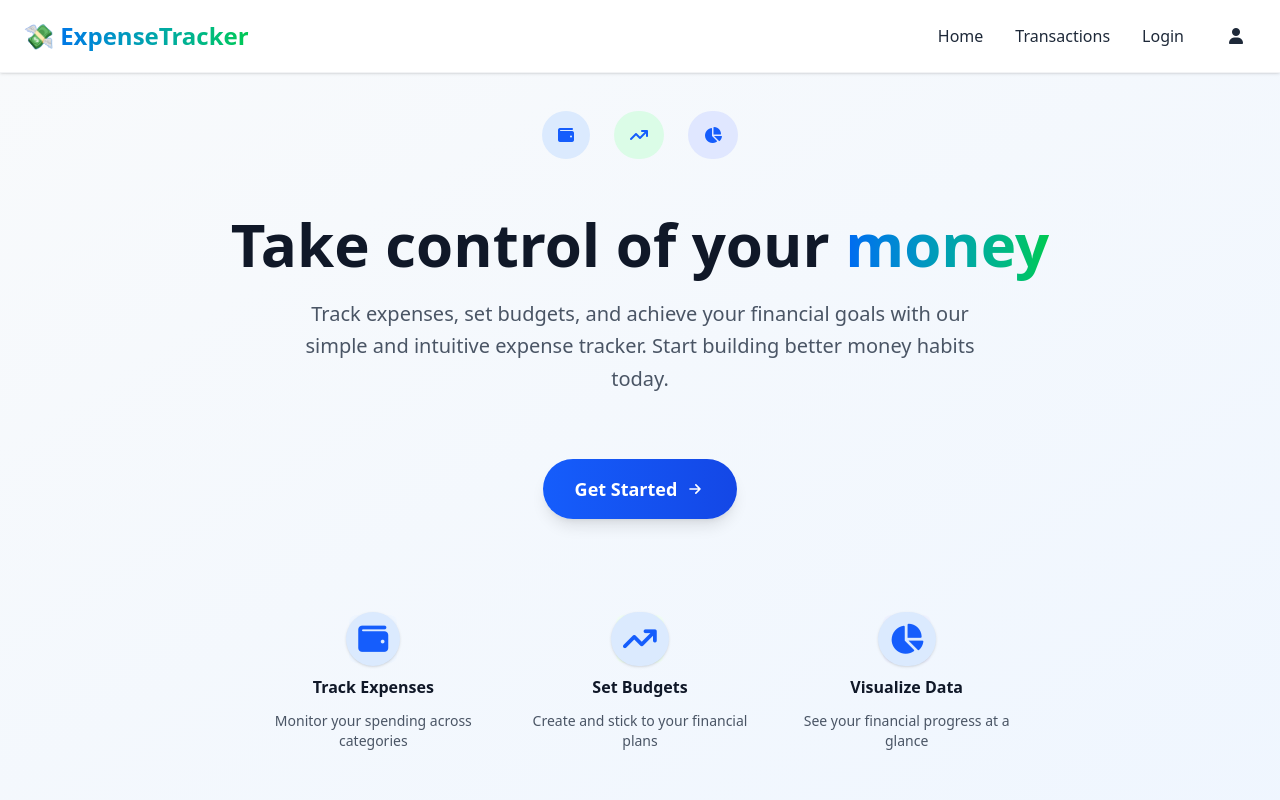
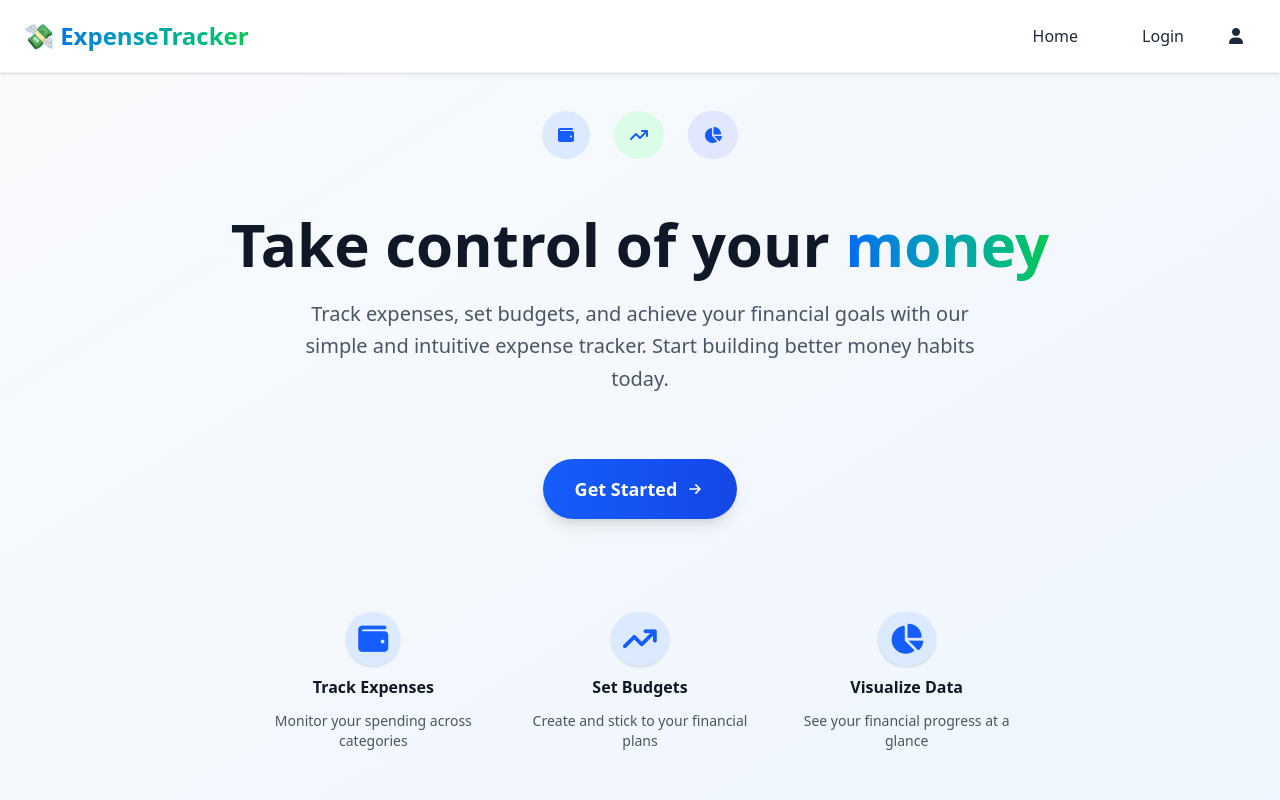
Before and after one commit to Aryan-404-404/Expense-Tracker, a React (Vite) app in the folder frontend-expenses/: page / in a window 1280 px wide. Shown: the top 800 px of the page. Built offline with nearby package versions, Linux system fonts and the light colour scheme; no server answers.

Commit message:
Added condition for transaction route

```diff
--- a/frontend-expenses/src/components/Navbar.jsx
+++ b/frontend-expenses/src/components/Navbar.jsx
@@ -67,9 +67,11 @@ const Navbar = () => {
                     </Link>
                 </li>
                 <li>
-                    <Link to="/transactions" className="hover:text-blue-600 transition-colors duration-200 font-medium">
-                        Transactions
-                    </Link>
+                    {user && (
+                        <Link to="/transactions" className="hover:text-blue-600 transition-colors duration-200 font-medium">
+                            Transactions
+                        </Link>
+                    )}
                 </li>
                 {!user && (
                     <Link to="/login" className="hover:text-blue-600 transition-colors duration-200 font-medium justify-center">
--- a/frontend-expenses/src/pages/GetStarted.jsx
+++ b/frontend-expenses/src/pages/GetStarted.jsx
@@ -5,6 +5,8 @@ const GetStarted = () => {
     const handleGetStarted = () => {
         navigate("/login")
     }
+
+
 
     return (
         <div className="min-h-screen bg-gradient-to-br from-slate-50 to-blue-50 flex flex-col">
```
